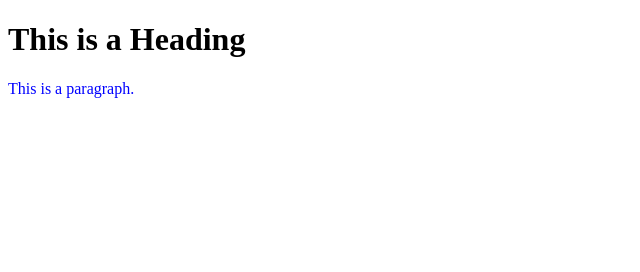
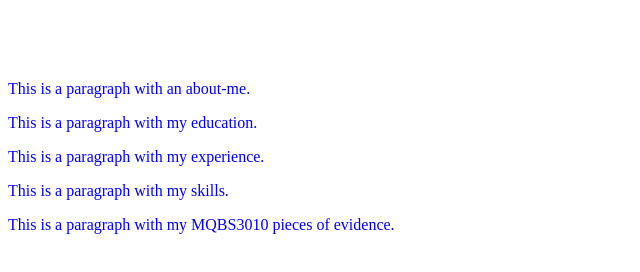
Before and after one commit to TynnanC/TynnanC.github.io, a plain HTML site: page index.html in a window 1280 px wide. Shown: the whole page, without its empty margins (0-640 px from the left). Drawn offline with Linux system fonts and the light colour scheme.

Commit message:
Basic structure for content.

```diff
--- a/index.html
+++ b/index.html
@@ -7,10 +7,42 @@
 </head>
 
 <body>
+    <div>
 
-    <h1>This is a Heading</h1>
-    <p>This is a paragraph.</p>
 
+        <div>
+            <h1>Tynnan Conquit</h1>
+        </div>
+
+        <div>
+            <p>This is a paragraph with an about-me.</p>
+        </div>
+
+        <div>
+            <p>
+                This is a paragraph with my education.
+            </p>
+        </div>
+
+        <div>
+            <p>
+                This is a paragraph with my experience.
+            </p>
+        </div>
+
+        <div>
+            <p>
+                This is a paragraph with my skills.
+            </p>
+        </div>
+
+        <div>
+            <p>
+                This is a paragraph with my MQBS3010 pieces of evidence.
+            </p>
+        </div>
+
+    </div>
 </body>
 
 </html>
--- a/styles.css
+++ b/styles.css
@@ -1,3 +1,7 @@
+body {
+    color: white
+}
+
 p {
     color: blue;
 }
```
